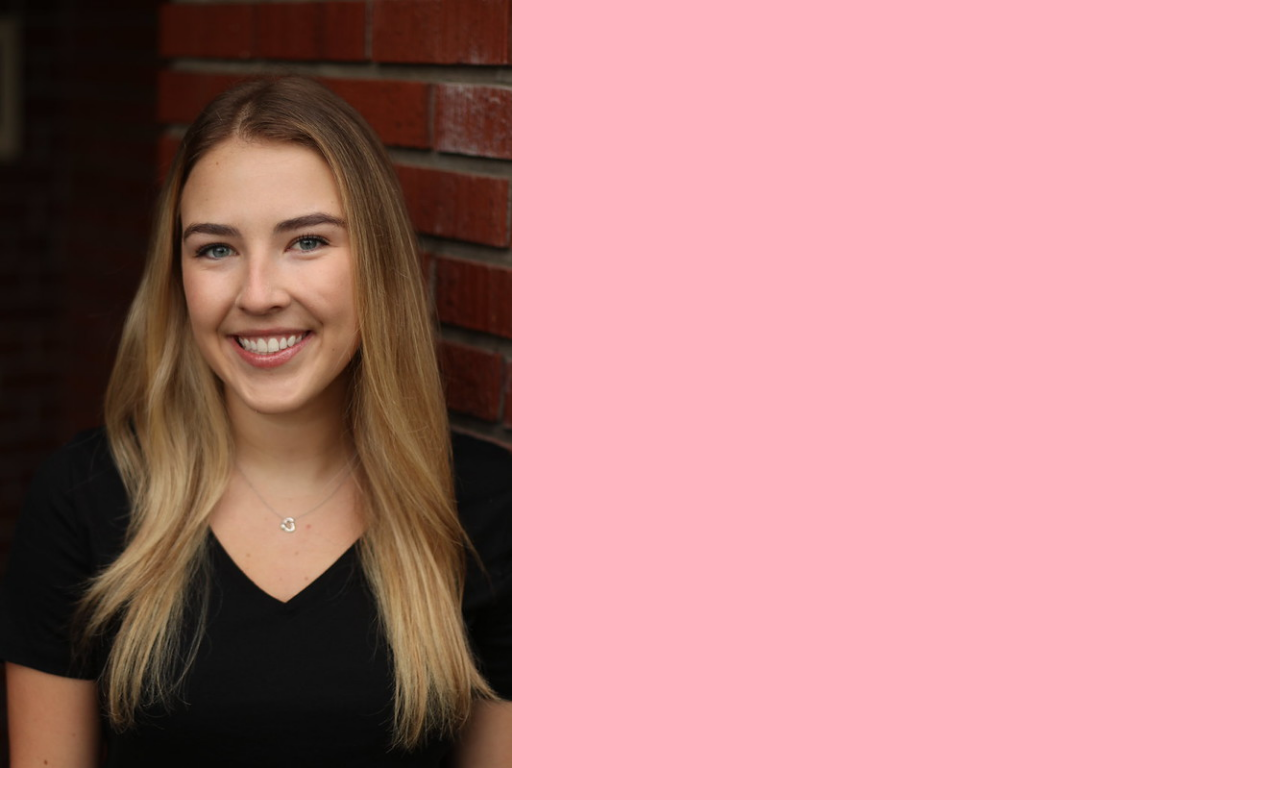
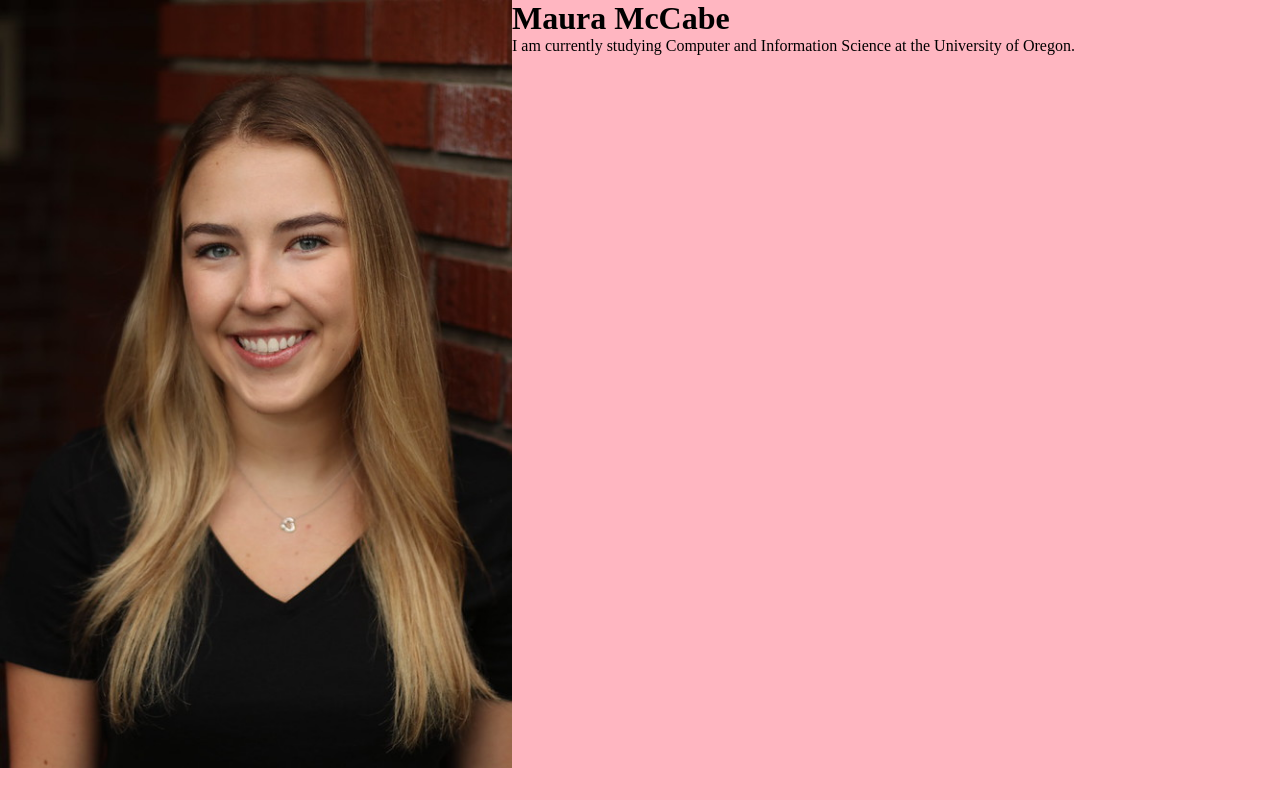
Before and after one commit to mauramccabe/MauraMcCabe, a plain HTML site: page index.html in a window 1280 px wide. Drawn offline with Linux system fonts and the light colour scheme.

Commit message:
Update index.html

```diff
--- a/index.html
+++ b/index.html
@@ -14,5 +14,9 @@
 
 														   </div>
 
+<div class="profile-info">
+	<h1> Maura McCabe </h1>
+	<p> I am currently studying Computer and Information Science at the University of Oregon. </p>
+	  </div>
   </body>
 </html
```
